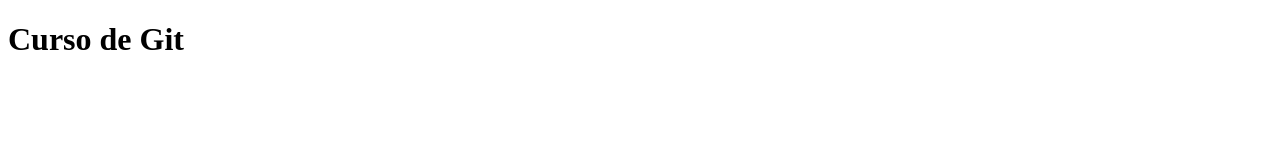
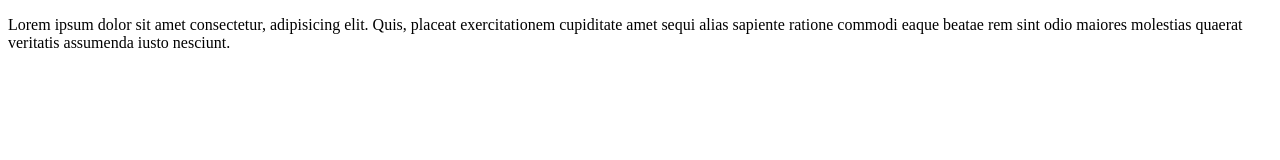
Before and after one commit to WillyPark/public, a plain HTML site: page index.html in a window 1280 px wide. Drawn offline with Linux system fonts and the light colour scheme.

Commit message:
Eliminamos el titulo y agregamos un parrafo

```diff
--- a/index.html
+++ b/index.html
@@ -7,6 +7,6 @@
     <title>Document</title>
 </head>
 <body>
-    <h1>Curso de Git</h1>
+    <p>Lorem ipsum dolor sit amet consectetur, adipisicing elit. Quis, placeat exercitationem cupiditate amet sequi alias sapiente ratione commodi eaque beatae rem sint odio maiores molestias quaerat veritatis assumenda iusto nesciunt.</p>
 </body>
 </html>
```
